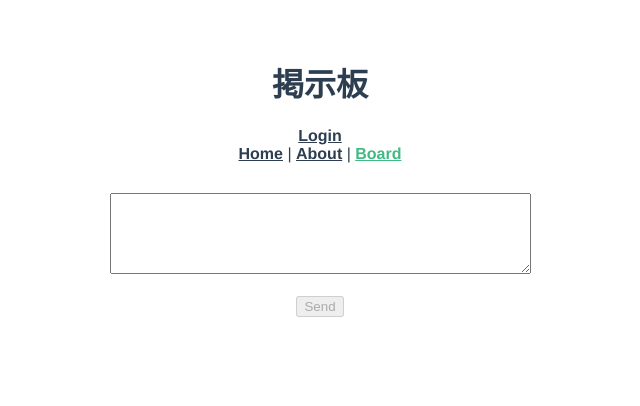
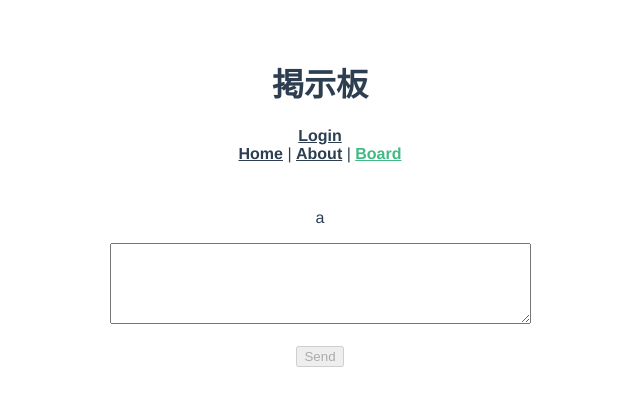
Before and after one commit to tight24/Vue-Cli, a Vue app in the folder messageboard/: page /board in a window 1280 px wide. Shown: the top 406 px of the page, without its empty margins (320-960 px from the left). Built offline with nearby package versions, Linux system fonts and the light colour scheme.

Commit message:
親子間以外のコンポーネントのインポート

```diff
--- a/messageboard/src/App.vue
+++ b/messageboard/src/App.vue
@@ -8,10 +8,9 @@
 </template>
 <script>
 import myheader from './components/myheader.vue'
-
 export default {
   components:{
-    myheader
+    myheader,
   }
 }
 </script>
--- /dev/null
+++ b/messageboard/src/components/message.vue
@@ -0,0 +1,5 @@
+<template>
+  <div>
+    <p>a</p>
+  </div>
+</template>
--- a/messageboard/src/router/index.js
+++ b/messageboard/src/router/index.js
@@ -4,6 +4,7 @@ import Home from '../views/Home.vue'
 import About from '../views/About.vue'
 import Login from '../views/Login.vue'
 import Board from '../views/Board.vue'
+
 
 
 Vue.use(VueRouter)
--- a/messageboard/src/views/Board.vue
+++ b/messageboard/src/views/Board.vue
@@ -1,15 +1,20 @@
 <template>
   <div class="board">
+    <Message></Message>
     <textarea  cols="50" rows="5"  v-model="message"></textarea>
     <br><br>
-    <button :disabled="!isfull">Send</button>
+    <button :disabled="!isfull" @click="add">Send</button>
   </div>
 </template>
 <script>
+import Message from '@/components/message.vue'
 export default {
+  components:{
+    Message
+  },
   data:function(){
     return {
-      message:''
+        message:''
     }
   },
   computed:{
```
